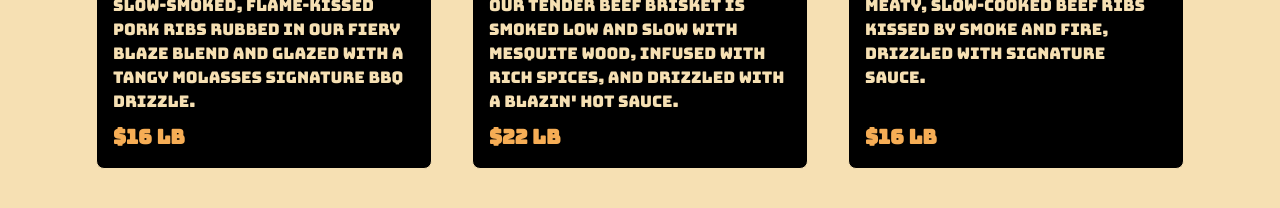
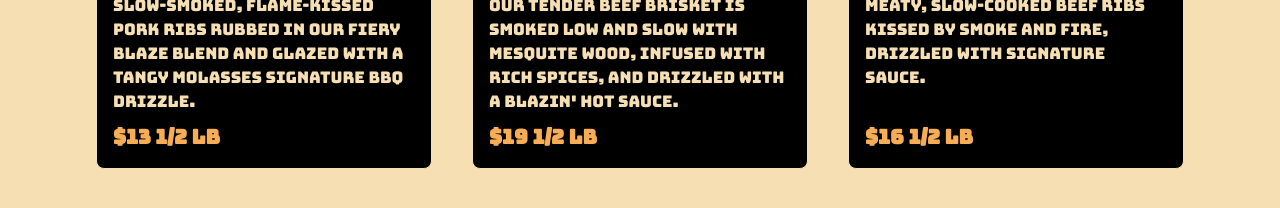
Before and after one commit to gabeharvey/blaze-and-drizzle, a React (Vite) app: page / in a window 1280 px wide. Shown: the part 3680-3888 px from the top of the page. Built offline with nearby package versions, Linux system fonts and the light colour scheme; a web font is replaced by a local one.

Commit message:
Menu.jsx Prices Update

```diff
--- a/src/components/Menu.jsx
+++ b/src/components/Menu.jsx
@@ -61,7 +61,7 @@ const Menu = () => {
               </Text>
             </Box>
             <Text fontWeight="bold" fontSize="xl" color="orange.300">
-              $16 lb
+              $13 1/2 lb
             </Text>
           </Box>
 
@@ -95,7 +95,7 @@ const Menu = () => {
               </Text>
             </Box>
             <Text fontWeight="bold" fontSize="xl" color="orange.300">
-              $22 lb
+              $19 1/2 lb
             </Text>
           </Box>
           <Box
@@ -127,7 +127,7 @@ const Menu = () => {
               </Text>
             </Box>
             <Text fontWeight="bold" fontSize="xl" color="orange.300">
-              $16 lb
+              $16 1/2 lb
             </Text>
           </Box>
                     <Box
```
